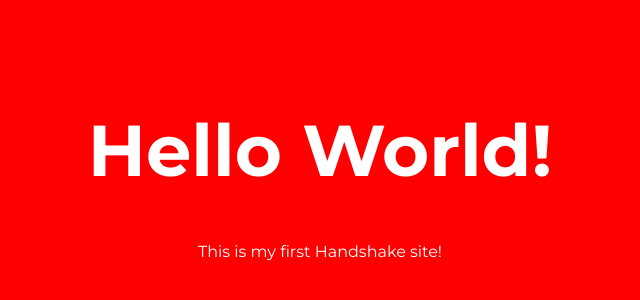
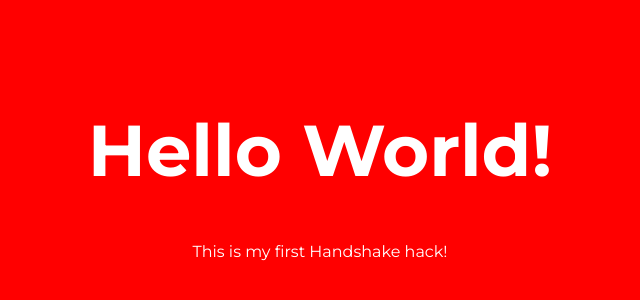
Before and after one commit to johnnywu-namebase/hack, a plain HTML site: page index.html in a window 1280 px wide. Shown: the part 84-384 px from the top of the page, 320-960 px from the left. Drawn offline with Linux system fonts and the light colour scheme.

Commit message:
Update index.html

```diff
--- a/index.html
+++ b/index.html
@@ -47,7 +47,7 @@
 <body>
 <div class="main">
 <h1>Hello World!</h1>
-<p>This is my first Handshake site!</p>
+<p>This is my first Handshake hack!</p>
 </div>
 </body>
 </html>
```
